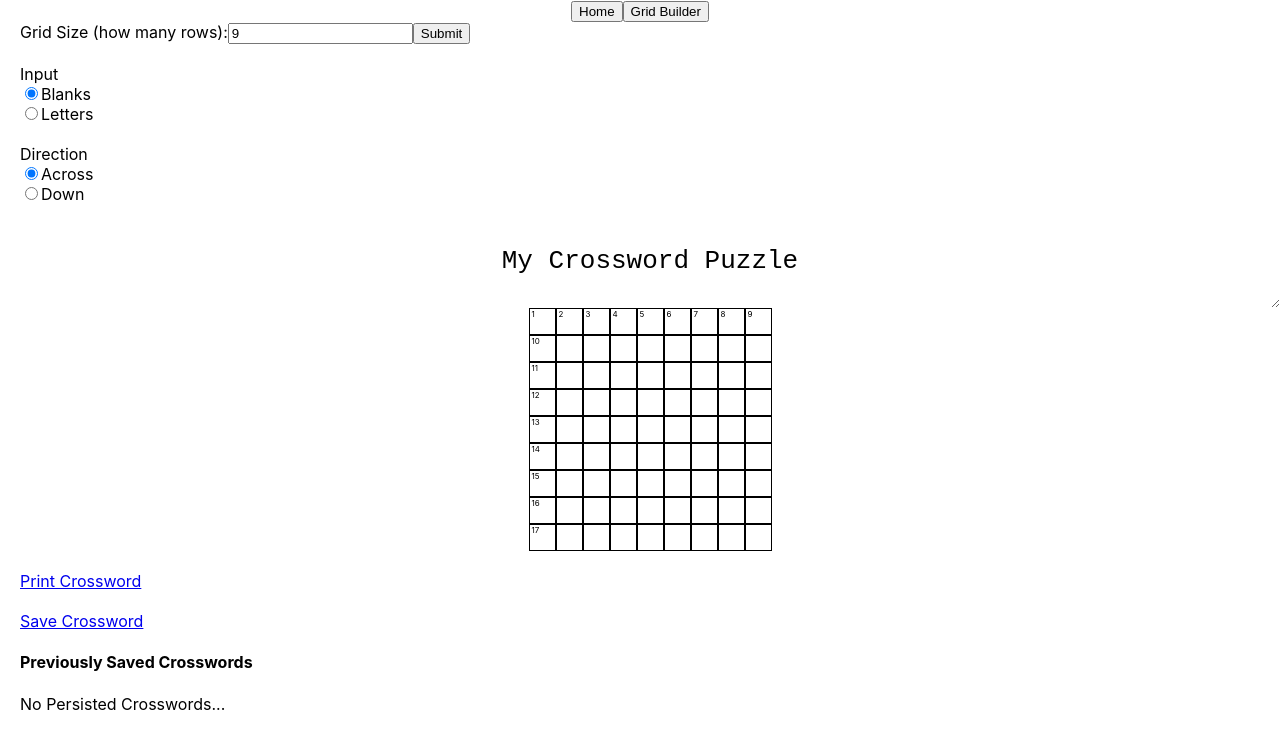
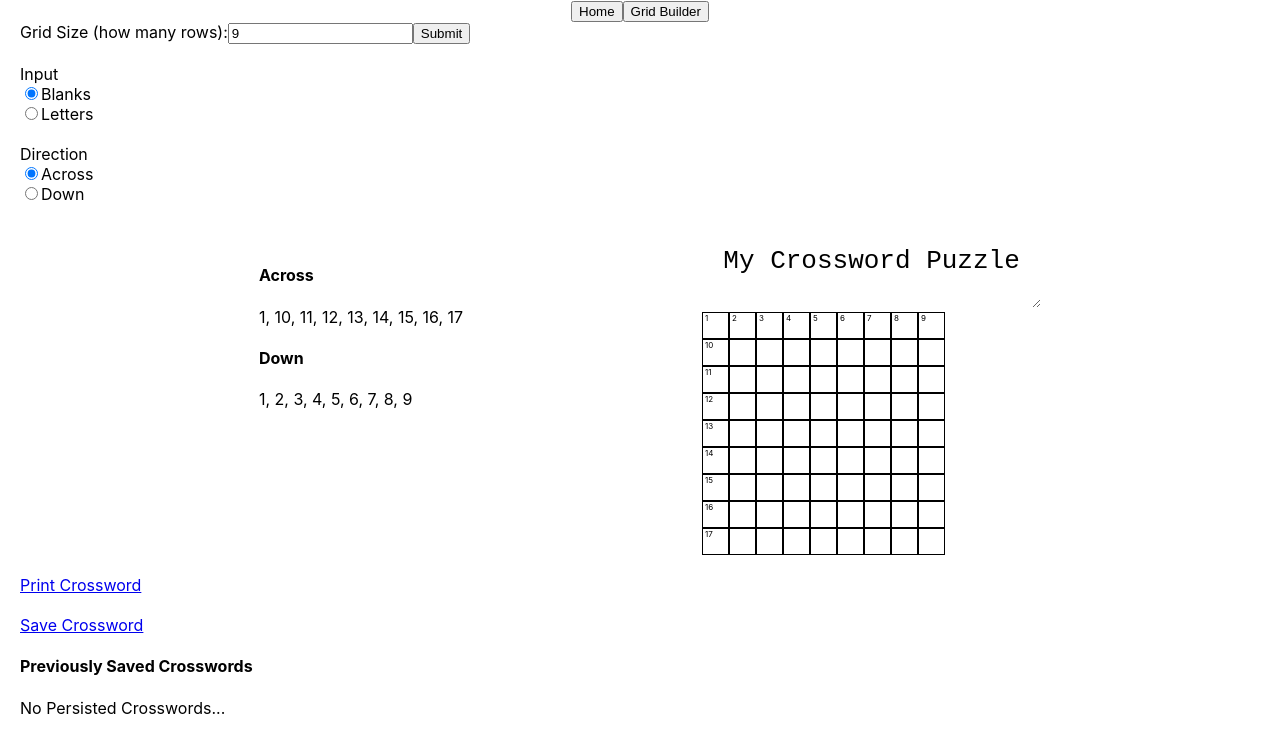
Before and after one commit to sfletche/crossword-builder, a React (Create React App) app: page /grid-builder in a window 1280 px wide. Shown: the top 752 px of the page. Built offline with nearby package versions, Linux system fonts and the light colour scheme.

Commit message:
some leg work for clues

```diff
--- a/src/GridBuilder.css
+++ b/src/GridBuilder.css
@@ -1,8 +1,17 @@
 
 .printable {
 	display: flex;
+  flex-direction: row;
+  justify-content: space-evenly;
+  margin-top: 40px;
+}
+
+.clues {
   flex-direction: column;
-  margin-top: 40px;
+}
+
+.puzzle {
+  flex-direction: column;
 }
 
 .title {
--- a/src/GridBuilder.react.js
+++ b/src/GridBuilder.react.js
@@ -2,10 +2,14 @@ import React, { useRef, useState } from 'react';
 import ReactToPrint from 'react-to-print';
 import {
 	clearHighlights,
+  colToLeftIsBlank,
+  colToRightIsBlank,
 	enumerate,
 	findFocus,
 	highlightWordAcross,
 	highlightWordDown,
+  rowAboveIsBlank,
+  rowBelowIsBlank,
 	slugify,
 } from './utils/utils';
 import Grid from './Grid.react';
@@ -22,6 +26,38 @@ function getGrid(size) {
 
 function initializeGrid() {
 	return enumerate(getGrid(INIT_SIZE));
+}
+
+function getAcrossCluesFromRow(grid, gridRow, row) {
+  return gridRow.reduce((acc, cell, col) => {
+    if (grid[row][col].value === 'BLANK') {
+      return acc;
+    }
+    if (colToLeftIsBlank(row, col, grid) && !colToRightIsBlank(row, col, grid)) {
+      return [...acc, grid[row][col].number];
+    }
+    return acc;
+  }, []);
+}
+
+function getAcrossClues(grid) {
+  return grid.map((gridRow, row) => getAcrossCluesFromRow(grid, gridRow, row)).flat().join(', ');
+}
+
+function getDownCluesFromRow(grid, gridRow, row) {
+  return gridRow.reduce((acc, cell, col) => {
+    if (grid[row][col].value === 'BLANK') {
+      return acc;
+    }
+    if (rowAboveIsBlank(row, col, grid) && !rowBelowIsBlank(row, col, grid)) {
+      return [...acc, grid[row][col].number];
+    }
+    return acc;
+  }, []);
+}
+
+function getDownClues(grid) {
+  return grid.map((gridRow, row) => getDownCluesFromRow(grid, gridRow, row)).flat().join(', ');
 }
 
 export default function GridBuilder() {
@@ -91,6 +127,7 @@ export default function GridBuilder() {
 	};
 
 	const componentRef = useRef();
+  console.log('gridState', gridState);
 
   return (
     <div className="ml20">
@@ -114,6 +151,17 @@ export default function GridBuilder() {
 		  	onSetDown={handleSetDown}
 		  />
 		  <div ref={componentRef} className="printable">
+        <div className="clues">
+          <div>
+            <h4>Across</h4>
+            {getAcrossClues(gridState)}
+          </div>
+          <div>
+            <h4>Down</h4>
+            {getDownClues(gridState)}
+          </div>
+        </div>
+        <div className="puzzle">
   		  	<textarea
   		  		className="centerHeader title"
   		  		onChange={(e) => updateTitle(e.target.value)}
@@ -128,6 +176,7 @@ export default function GridBuilder() {
       				toggleDirection={handleDirectionToggle}
       				updateGrid={handleGridUpdate}
     				/>
+      		</div>
         </div>
     	</div>
     	<div className="mt20">
```
Lines whose indentation alone changed are shown as unchanged.
